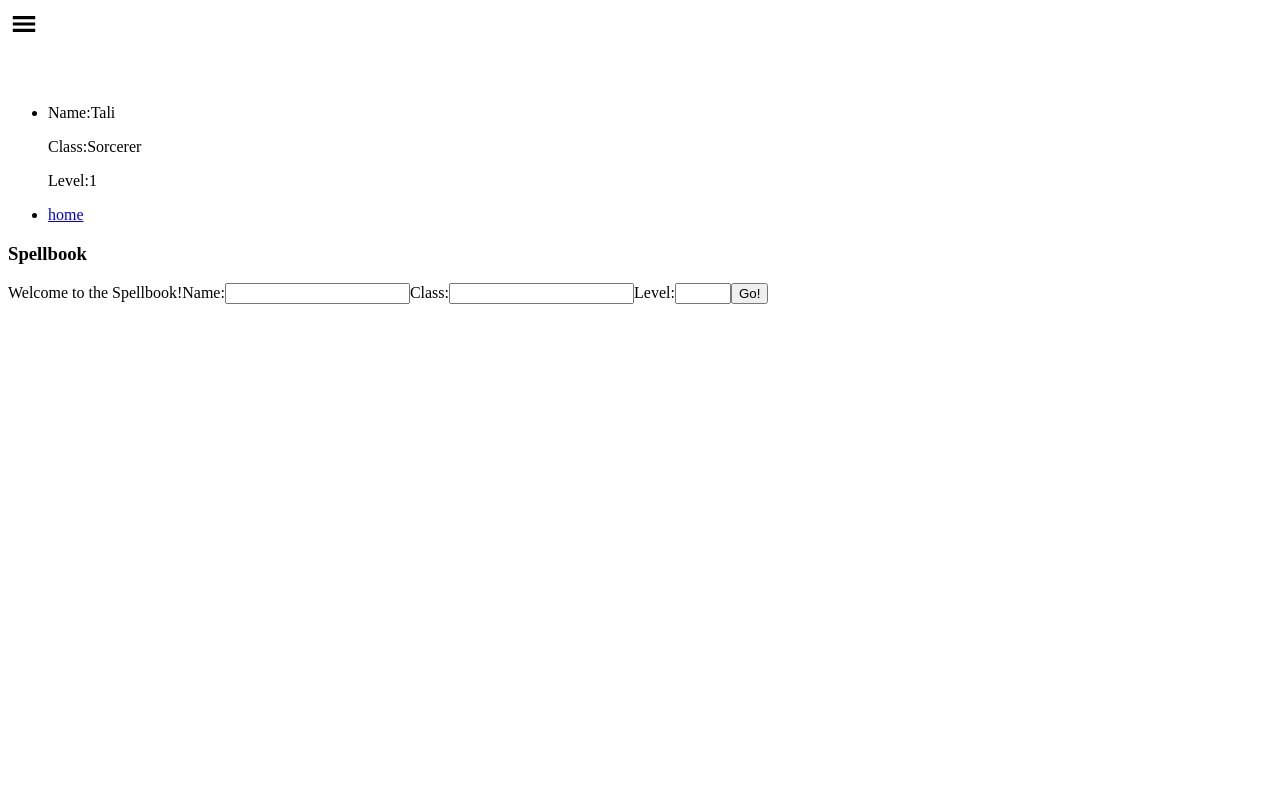
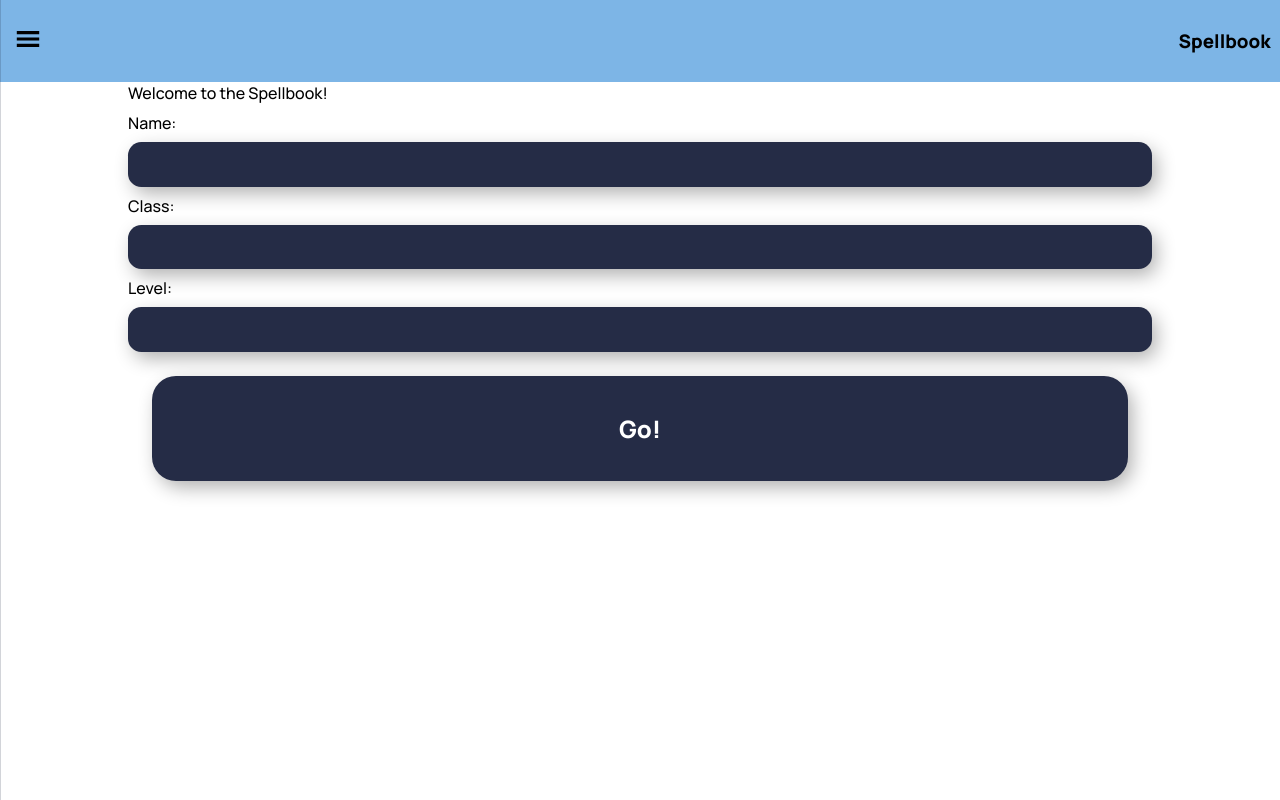
Before and after one commit to kittywizard/spellbook, a React (Vite) app: page / in a window 1280 px wide. Built offline with nearby package versions, Linux system fonts and the light colour scheme.

Commit message:
fixing css link, installing react-icons on TS

```diff
--- a/index.html
+++ b/index.html
@@ -4,7 +4,11 @@
     <meta charset="UTF-8" />
     <link rel="icon" type="image/svg+xml" href="/vite.svg" />
     <meta name="viewport" content="width=device-width, initial-scale=1.0" />
-    <title>Vite + React + TS</title>
+    <link rel="preconnect" href="https://fonts.googleapis.com">
+    <link rel="preconnect" href="https://fonts.gstatic.com" crossorigin>
+    <link href="https://fonts.googleapis.com/css2?family=Manrope:wght@300;500;800&display=swap" rel="stylesheet">
+    <link href="./style.css" rel="stylesheet">
+    <title>The RPG Spellbook</title>
   </head>
   <body>
     <div id="root"></div>
--- a/package.json
+++ b/package.json
@@ -7,11 +7,12 @@
     "dev": "vite",
     "build": "tsc && vite build",
     "preview": "vite preview",
-    "sass": "sass ./src/App.scss ./style.css -- watch"
+    "sass": "sass ./src/App.scss ./style.css --watch"
   },
   "dependencies": {
     "react": "^18.2.0",
     "react-dom": "^18.2.0",
+    "react-icons": "^4.4.0",
     "sass": "^1.55.0"
   },
   "devDependencies": {
--- /dev/null
+++ b/style.css
@@ -0,0 +1,157 @@
+header {
+  display: flex;
+  justify-content: space-between;
+  align-items: center;
+  font-size: 1rem;
+  font-weight: 800;
+  background-color: rgb(125, 181, 230);
+}
+
+header h3 {
+  padding: 0.5em;
+}
+
+nav {
+  font-weight: 500;
+  align-self: center;
+}
+
+.nav-list {
+  list-style-type: none;
+  position: fixed;
+  top: 0;
+  left: 0;
+  width: 66%;
+  background-color: #252c46;
+  color: #fff;
+  height: 100vh;
+  z-index: 2;
+  padding: 2em 0;
+  transform: translateX(-100%);
+  transition: transform 0.3s;
+  margin: 0;
+  padding: 0;
+}
+
+.nav-list a {
+  text-decoration: none;
+  color: #f2f2f2;
+  font-weight: 500;
+}
+
+.nav-list a:hover {
+  color: #252c46;
+  background: #f2f2f2;
+}
+
+.menu-open,
+.menu-close,
+nav ul li {
+  padding: 0.75em;
+}
+
+.char-info {
+  font-size: 1.5rem;
+  margin-bottom: 1.45em;
+}
+
+.char-info-bold {
+  font-weight: 800;
+  padding: 0 0.5em 1em 0;
+  color: #aad5db;
+}
+
+.box {
+  box-shadow: 5px 7px 19px -1px rgba(0, 0, 0, 0.32);
+  -webkit-box-shadow: 5px 7px 19px -1px rgba(0, 0, 0, 0.32);
+  -moz-box-shadow: 5px 7px 19px -1px rgba(0, 0, 0, 0.32);
+  border-radius: 1.5em;
+  min-width: 250px;
+}
+
+.spell-level {
+  font-weight: 800;
+  font-size: 1rem;
+  font-weight: 400;
+  padding: 0.5em 1em;
+  background-color: rgb(228, 228, 228);
+  border-radius: 1.5em 1.5em 0 0;
+}
+
+.spells {
+  display: grid;
+  grid-template-columns: repeat(2, 1fr);
+}
+
+.spell-box {
+  padding: 0.5em;
+  margin: 0.25em;
+  background-color: aqua;
+  text-align: center;
+  cursor: pointer;
+  width: fit-content;
+  border-radius: 0.5em;
+  font-size: 3rem;
+}
+
+.spell-description {
+  font-size: 0.75rem;
+  font-weight: 500;
+}
+
+body {
+  font-family: "Manrope", sans-serif;
+  padding: 0;
+  margin: 0;
+  /* 300, 500, 700 */
+}
+
+.box-container {
+  display: flex;
+  justify-content: center;
+  margin-top: 2em;
+}
+
+.start-form {
+  display: flex;
+  justify-content: center;
+  flex-direction: column;
+  width: 80%;
+  margin: 0 auto;
+}
+
+.label {
+  padding: 0.5em 0;
+}
+
+input, button {
+  font-family: "Manrope", sans-serif;
+}
+
+.start-form input {
+  border: none;
+  background: #252c46;
+  padding: 1em;
+  border-radius: 1em;
+  color: #fff;
+  box-shadow: 5px 7px 19px -1px rgba(0, 0, 0, 0.32);
+  -webkit-box-shadow: 5px 7px 19px -1px rgba(0, 0, 0, 0.32);
+  -moz-box-shadow: 5px 7px 19px -1px rgba(0, 0, 0, 0.32);
+}
+
+.btn {
+  border: none;
+  padding: 1.5em 3em;
+  background-color: #252c46;
+  font-size: 1.5rem;
+  font-weight: 700;
+  color: #fff;
+  border-radius: 1em;
+  margin: 1em;
+  cursor: pointer;
+  box-shadow: 5px 7px 19px -1px rgba(0, 0, 0, 0.32);
+  -webkit-box-shadow: 5px 7px 19px -1px rgba(0, 0, 0, 0.32);
+  -moz-box-shadow: 5px 7px 19px -1px rgba(0, 0, 0, 0.32);
+}
+
+/*# sourceMappingURL=style.css.map */
```
Also changed, not shown: 2 other files (tests, documents, lock files or other folders).
